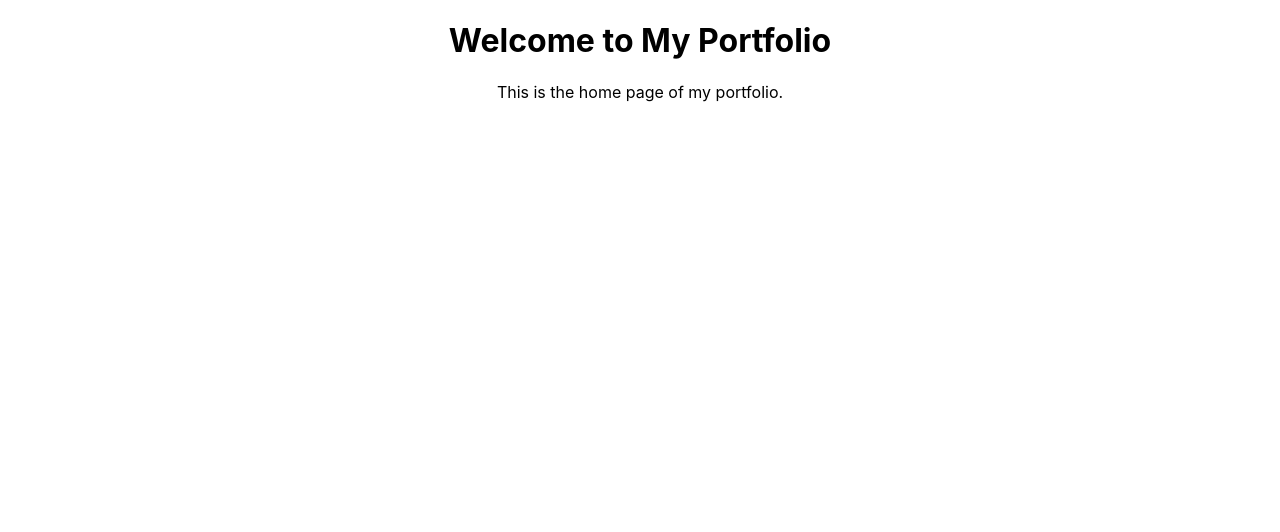
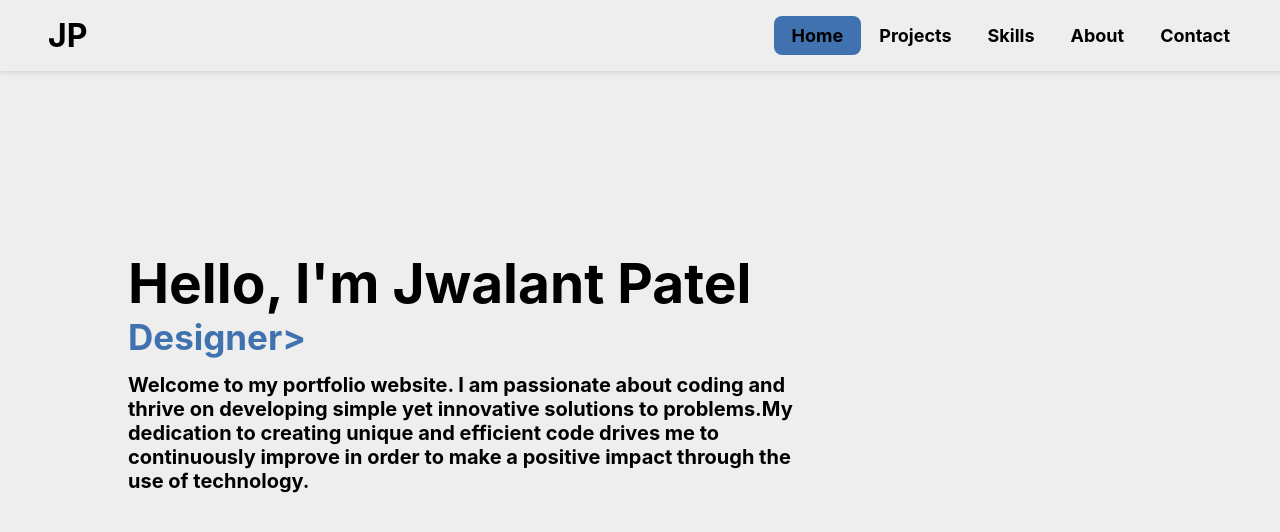
Before and after one commit to Jawlt/portfolio-website, a React (Create React App) app: page / in a window 1280 px wide. Shown: the top 532 px of the page. Built offline with nearby package versions, Linux system fonts and the light colour scheme.

Commit message:
Navbar and breif description

```diff
--- a/package.json
+++ b/package.json
@@ -8,9 +8,12 @@
     "@testing-library/react": "^13.4.0",
     "@testing-library/user-event": "^13.5.0",
     "gh-pages": "^6.1.1",
+    "normalize.css": "^8.0.1",
     "react": "^18.3.1",
     "react-dom": "^18.3.1",
+    "react-router-dom": "^6.23.1",
     "react-scripts": "5.0.1",
+    "react-typed": "^2.0.12",
     "web-vitals": "^2.1.4"
   },
   "scripts": {
--- a/src/App.css
+++ b/src/App.css
@@ -1,38 +1,12 @@
-.App {
-  text-align: center;
+/* Styling for the app container */
+.app-container {
+  background-color: #eee;
+  min-height: 500vh;
+  width: 100%;
+  overflow-x: auto; /* Prevent horizontal overflow */
 }
 
-.App-logo {
-  height: 40vmin;
-  pointer-events: none;
+/* Smooth scrolling */
+html {
+  scroll-behavior: smooth;
 }
-
-@media (prefers-reduced-motion: no-preference) {
-  .App-logo {
-    animation: App-logo-spin infinite 20s linear;
-  }
-}
-
-.App-header {
-  background-color: #282c34;
-  min-height: 100vh;
-  display: flex;
-  flex-direction: column;
-  align-items: center;
-  justify-content: center;
-  font-size: calc(10px + 2vmin);
-  color: white;
-}
-
-.App-link {
-  color: #61dafb;
-}
-
-@keyframes App-logo-spin {
-  from {
-    transform: rotate(0deg);
-  }
-  to {
-    transform: rotate(360deg);
-  }
-}
--- a/src/App.js
+++ b/src/App.js
@@ -5,19 +5,21 @@ import About from './components/About';
 import Projects from './components/Projects';
 import Skills from './components/Skills';
 import Contact from './components/Contact';
-import { BrowserRouter as Router, Route, Switch } from 'react-router-dom';
+import Navbar from './components/Navbar';
+import { BrowserRouter as Router, Route, Routes } from 'react-router-dom';
 
 function App() {
   return (
     <Router>
-      <div className="App">
-        <Switch>
-          <Route path="/" exact component={Home} />
-          <Route path="/about" component={About} />
-          <Route path="/projects" component={Projects} />
-          <Route path="/skills" component={Skills} />
-          <Route path="/contact" component={Contact} />
-        </Switch>
+      <div className="app-container">
+        <Navbar />
+        <Routes>
+          <Route path="/" exact element={<Home />} />
+          <Route path="/about" element={<About />} />
+          <Route path="/projects" element={<Projects />} />
+          <Route path="/skills" element={<Skills />} />
+          <Route path="/contact" element={<Contact />} />
+        </Routes>
       </div>
     </Router>
   );
--- /dev/null
+++ b/src/components/Home.css
@@ -0,0 +1,27 @@
+.typing-container {
+    padding-top: 250px;
+    padding-left: 8em;
+}
+
+/* Remove default margins and paddings */
+body, h1, h2, h3, p {
+    margin: 0;
+    padding: 0;
+  }
+
+h1 {
+    font-size: 55px;
+    color: #000;
+}
+
+h2 {
+    font-size: 35px;
+    color: #3F72AF;
+}
+
+h3 {
+    font-size: 20px;
+    color: #000;
+    width: 675px;
+    padding-top: 15px;
+}
--- a/src/components/Home.js
+++ b/src/components/Home.js
@@ -1,10 +1,32 @@
 import React from 'react';
+import './Home.css';
+import { ReactTyped } from "react-typed";
 
 function Home() {
   return (
-    <div>
-      <h1>Welcome to My Portfolio</h1>
-      <p>This is the home page of my portfolio.</p>
+    <div class="typing-container">
+      <h1>
+        <ReactTyped strings={["Hello, I'm Jwalant Patel"]}
+        typeSpeed={100}
+        showCursor={false}
+        />
+      </h1>
+      <h2>
+        <ReactTyped strings={["Computer Science Student", "Aspiring Developer", "Designer"]}
+        typeSpeed={50}
+        loop
+        backSpeed={30}
+        cursorChar=">"
+        showCursor={true}
+        />
+      </h2>
+      <h3>
+        <ReactTyped strings={["Welcome to my portfolio website. I am passionate about coding and thrive on developing simple yet innovative solutions to problems."
+        +"My dedication to creating unique and efficient code drives me to continuously improve in order to make a positive impact through the use of technology."]}
+        typeSpeed={1}
+        showCursor={false}
+        />
+        </h3>
     </div>
   );
 }
--- /dev/null
+++ b/src/components/Navbar.css
@@ -0,0 +1,92 @@
+/* color for navbar when on active page */
+.active {
+  background-color: #3F72AF;
+}
+
+/* navbar styling */
+.navbar {
+  position: fixed; /* fixed navbar for when scrolling */
+  top: 0;
+  left: 0;
+  width: 100%;
+  background-color: #eee;
+  padding: 1em;
+  z-index: 1000;
+  display: flex;
+  justify-content: space-between; /* distributes space between logo and navbar items */
+  align-items: center; /* center align items vertically */
+  box-shadow: 0 2px 4px rgba(0, 0, 0, 0.1);
+}
+
+/* logo styling */
+.logo {
+  font-size: 2em;
+  font-weight: bold;
+  margin-left: 1em;
+}
+
+/* menu toggle button styling */
+.menu-toggle {
+  display: none; /* hidden by default */
+  font-size: 2em;
+  background: none;
+  border: none;
+  cursor: pointer;
+}
+
+/* navbar items styling */
+.navbar-list {
+  list-style: none;
+  display: flex; /* display items in a row */
+  margin: 0;
+  padding: 0;
+  padding-right: 3em;
+}
+
+.navbar-item a {
+  color: black;
+  text-decoration: none;
+  font-size: large;
+  padding: 0.5em 1em;
+  font-weight: bold;
+  border-radius: 0.5rem;
+}
+
+.navbar-item a:not(.active):hover {
+  background-color: #DBE2EF; /* changes hover background color on navbar items */
+}
+
+/* responsive design for smaller screens */
+@media (max-width: 768px) {
+  .menu-toggle {
+    display: block; /* shows toggle button */
+  }
+
+  .navbar-list {
+    flex-direction: column;
+    width: 100%;
+    display: none; /* hides menu by default */
+    position: absolute;
+    top: 60px; /* adjust navbar height */
+    left: 0;
+    background-color: #eee;
+    box-shadow: 0 2px 4px rgba(0, 0, 0, 0.1);
+  }
+
+  .navbar-list.open {
+    display: flex; /* shows menu when toggled */
+  }
+
+  .navbar-item {
+    width: 100%;
+    text-align: center;
+  }
+
+  .navbar-item a {
+    display: block;
+    width: 100%;
+    padding: 0.5rem 0.5rem;
+    margin: 0.2rem 0.5rem;
+
+  }
+}
--- /dev/null
+++ b/src/components/Navbar.js
@@ -0,0 +1,41 @@
+import React, { useState } from 'react';
+import { NavLink } from 'react-router-dom';
+import './Navbar.css';
+
+function Navbar() {
+  const [isOpen, setIsOpen] = useState(false);
+
+  const toggleMenu = () => {
+    setIsOpen(!isOpen);
+  };
+
+  return (
+    <nav className="navbar">
+      <div className="logo">
+        JP
+      </div>
+      <button className="menu-toggle" onClick={toggleMenu}>
+        ☰
+      </button>
+      <ul className={`navbar-list ${isOpen ? 'open' : ''}`}>
+        <li className="navbar-item">
+          <NavLink to="/" exact activeClassName="active-link">Home</NavLink>
+        </li>
+        <li className="navbar-item">
+          <NavLink to="/Projects" activeClassName="active-link">Projects</NavLink>
+        </li>
+        <li className="navbar-item">
+          <NavLink to="/Skills" activeClassName="active-link">Skills</NavLink>
+        </li>
+        <li className="navbar-item">
+          <NavLink to="/About" activeClassName="active-link">About</NavLink>
+        </li>
+        <li className="navbar-item">
+          <NavLink to="/Contact" activeClassName="active-link">Contact</NavLink>
+        </li>
+      </ul>
+    </nav>
+  );
+}
+
+export default Navbar;
```
Also changed, not shown: 1 other file (tests, documents, lock files or other folders).
